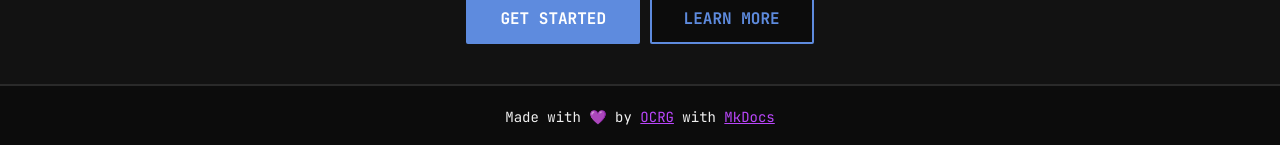
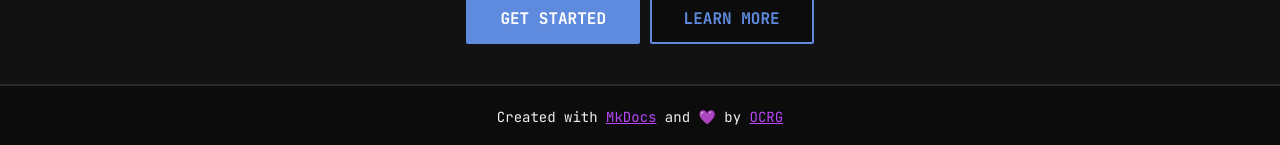
Before and after one commit to OCRG/ocrg.github.io, an MkDocs documentation site: the page built from docs/index.md, in a window 1280 px wide and 900 px high, scrolled down 1129 px. Shown: the part 752-897 px from the top of the window. Built offline with MkDocs 1.6.1 and Material for MkDocs 9.7.7, drawn with Linux system fonts in a browser that asks for light colours; emoji names are drawn with the system emoji font; comment, search, counter and statistics services are not loaded.

```diff
--- a/docs/overrides/main.html
+++ b/docs/overrides/main.html
@@ -37,7 +37,7 @@
   <div class="md-footer-meta md-typeset" style="background-color: var(--ocrg-terminal-black); border-top: 1px solid var(--ocrg-terminal-border);">
     <div class="md-footer-meta__inner md-grid" style="padding: 1rem 0; display: flex; justify-content: center; align-items: center; width: 100%;">
       <div class="md-footer-copyright" style="color: var(--ocrg-text); text-align: center; font-size: 14px;">
-        Made with 💜 by <a href="https://github.com/OCRG" style="color: var(--ocrg-purple); text-decoration: underline;">OCRG</a> with <a href="https://www.mkdocs.org" style="color: var(--ocrg-purple); text-decoration: underline;">MkDocs</a>
+        Created with <a href="https://www.mkdocs.org" style="color: var(--ocrg-purple); text-decoration: underline;">MkDocs</a> and 💜 by <a href="https://github.com/OCRG/ocrg.github.io" style="color: var(--ocrg-purple); text-decoration: underline;">OCRG</a>
       </div>
       {% if config.copyright %}
         <div class="md-footer-copyright" style="color: var(--ocrg-text); text-align: center; font-size: 14px;">
```
Also changed, not shown: CHANGELOG.md (+1 -0 lines), README.md (+2 -0 lines).
